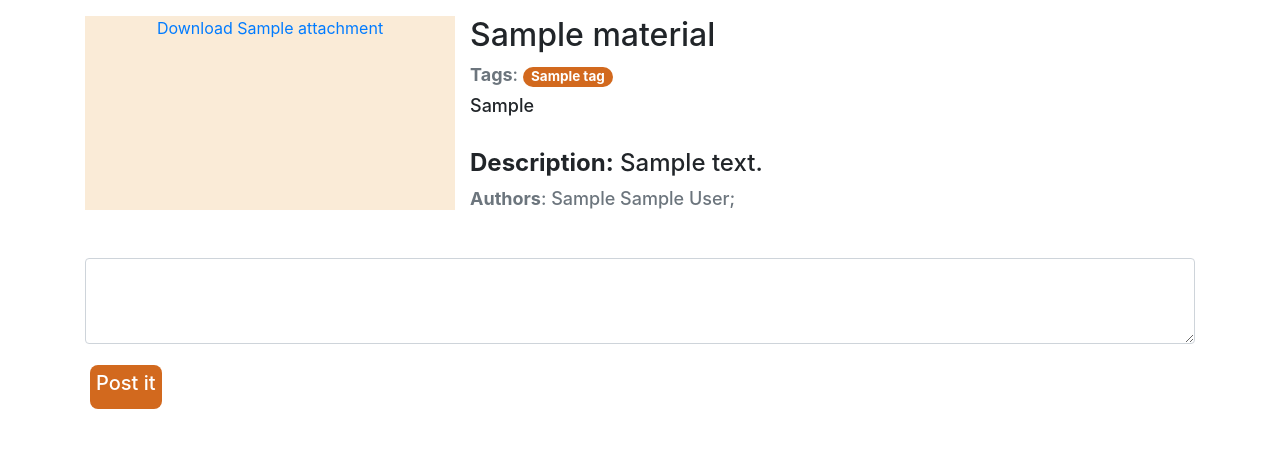
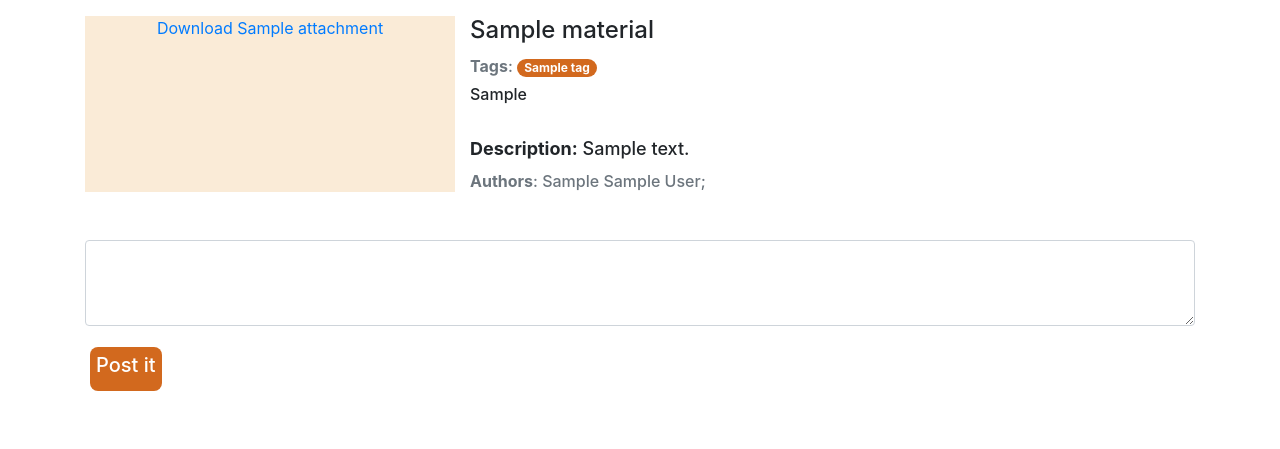
Before and after one commit to PurplePegasuss/Digital-Library-BS19-06, a Flask app: page /material/1 in a window 1280 px wide. Shown: the part 56-505 px from the top of the page. Run offline with Flask 2, Linux system fonts and the light colour scheme; tables that the repository leaves empty hold one stand-in row (values such as "Sample post"); some libraries are stand-ins or nearby versions.

Commit message:
added register template, fixed material and login templates

```diff
--- a/digital_library/views/templates/login.html
+++ b/digital_library/views/templates/login.html
@@ -1,10 +1,10 @@
 {% extends '_page.html' %}
 {% block content %}
 <div>
-    <form action='/login' method="post">
+    <form action='/login' method='POST'>
         <div class="form-group">
             <label for="InputEmail">Email address</label>
-                <input type="email" placeholder="name@gmail.com" name="email" class="form-control" id="InputEmail" aria-describedby="emailHelp" required>
+            <input type="email" placeholder="name@example.com" name="email" class="form-control" id="InputEmail">
         </div>
         <div class="form-group">
             <label for="InputPassword">Password</label>
--- a/digital_library/views/templates/material.html
+++ b/digital_library/views/templates/material.html
@@ -17,22 +17,22 @@
                     </p>
                 </div>
                 <div class="col-sm-6" style="background-color:white;">
-                    <h5><font size="6">{{ material.Title }}</font></h5>
+                    <h5><span style="font-size: x-large; ">{{ material.Title }}</span></h5>
                         <div>
-                            <h5 class="card-text text-secondary"><font size="4">
+                            <h5 class="card-text text-secondary"><span style="font-size: medium; ">
                                 <strong>Tags</strong>:
                                 {% for tag in material.tags %}
                                     <a href="" class="badge badge-pill bg-moodle">{{ tag.Name }}</a>
                                 {% endfor %}
-                            </font></h5>
-                            <h6><font size="4">{{ material.Type }}</font></h6>
+                            </span></h5>
+                            <h6><span style="font-size: medium; ">{{ material.Type }}</span></h6>
                             <br />
-                            <h5><font size="5"><strong>Description:</strong> {{ material.Description }}</font></h5>
-                            <h5 class="card-text text-secondary"><font size="4"><strong>Authors</strong>:
+                            <h5><span style="font-size: large; "><strong>Description:</strong> {{ material.Description }}</span></h5>
+                            <h5 class="card-text text-secondary"><span style="font-size: medium; "><strong>Authors</strong>:
                                 {% for author in material.authors %}
                                     {{author.FullName }};
                                 {% endfor %}
-                            </font></h5>
+                            </span></h5>
                         </div>
                 </div>
             </div>
```
Also changed, not shown: digital_library/views/templates/register.html (+32 -0 lines). Lines whose indentation alone changed are shown as unchanged.
